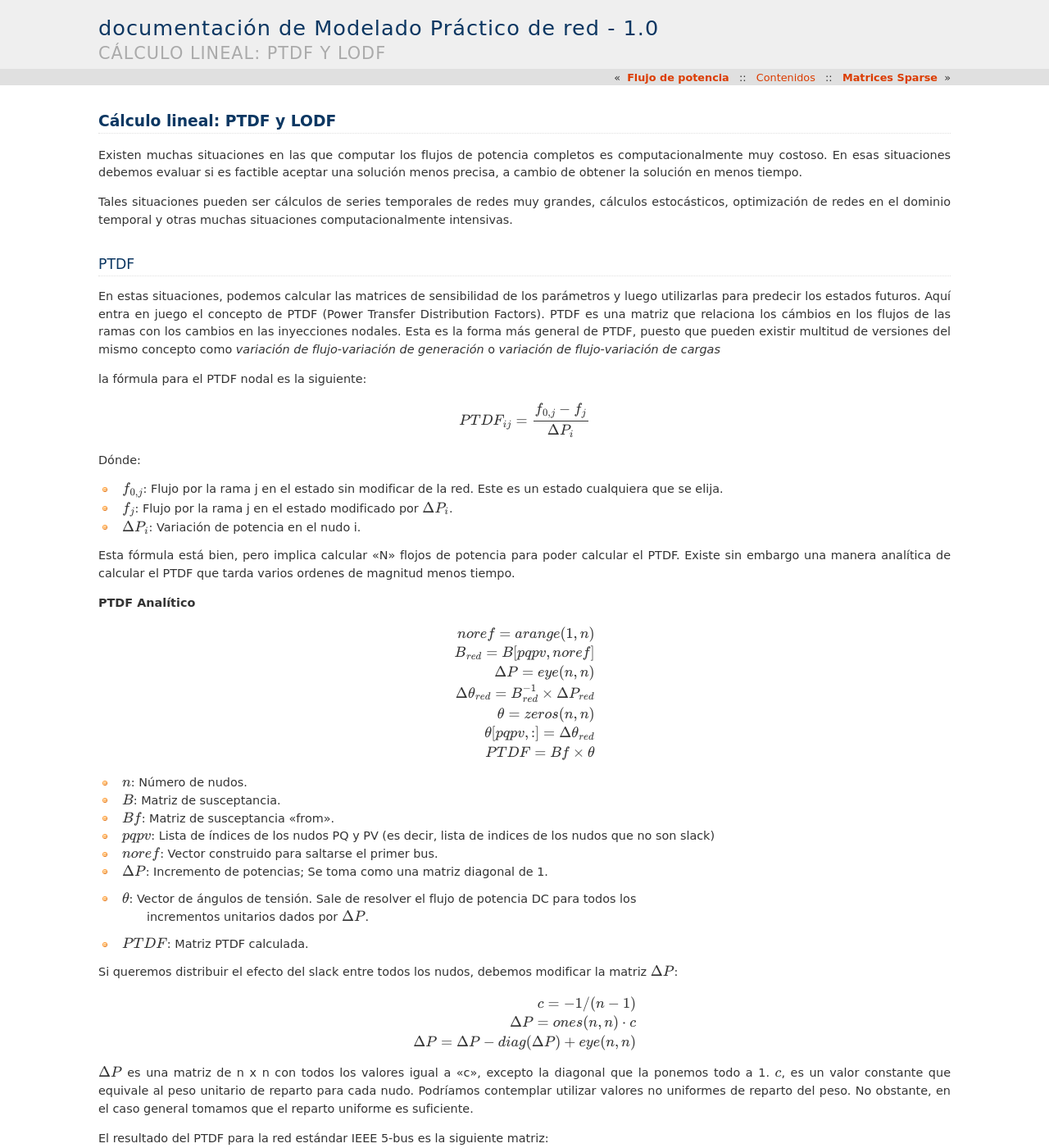
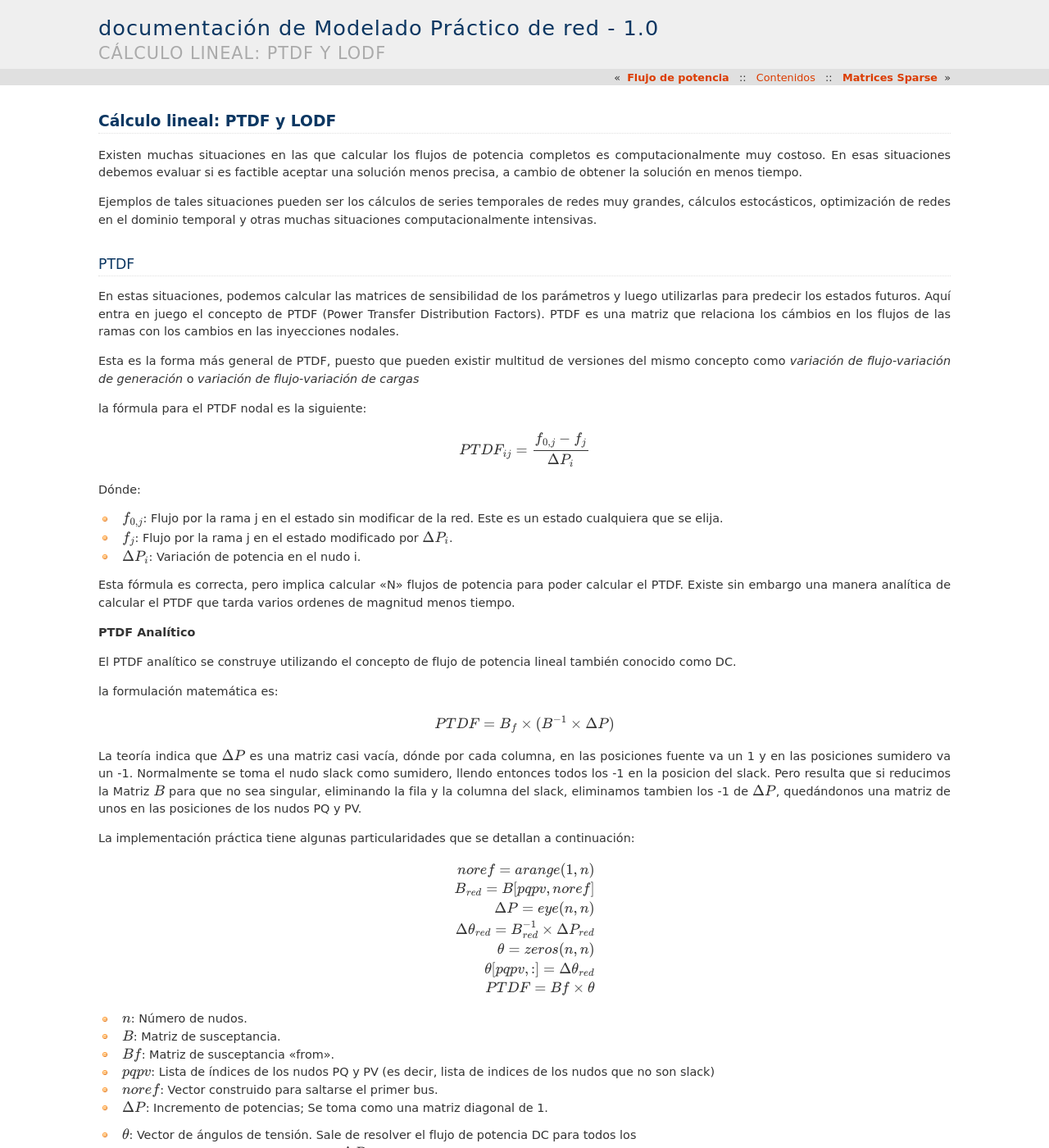
Before and after one commit to SanPen/ModeladoPractico, a Sphinx documentation site: the page built from doc/ptdf_otdf.rst, in a window 1280 px wide and 1400 px high. Shown: the whole window at 82% size. Built offline with Sphinx 7.4.7, drawn with Linux system fonts in a browser that asks for light colours; some of the changed text lies outside the part shown.

Commit message:
Added ACPTDF

```diff
--- a/doc/ptdf_otdf.rst
+++ b/doc/ptdf_otdf.rst
@@ -1,11 +1,11 @@
 Cálculo lineal: PTDF y LODF
 =====================================================
 
-Existen muchas situaciones en las que computar los flujos de potencia completos es computacionalmente muy costoso.
+Existen muchas situaciones en las que calcular los flujos de potencia completos es computacionalmente muy costoso.
 En esas situaciones debemos evaluar si es factible aceptar una solución menos precisa, a cambio de obtener la solución
 en menos tiempo.
 
-Tales situaciones pueden ser cálculos de series temporales de redes muy grandes, cálculos estocásticos, optimización
+Ejemplos de tales situaciones pueden ser los cálculos de series temporales de redes muy grandes, cálculos estocásticos, optimización
 de redes en el dominio temporal y otras muchas situaciones computacionalmente intensivas.
 
 PTDF
@@ -13,9 +13,10 @@
 
 En estas situaciones, podemos calcular las matrices de sensibilidad de los parámetros y luego utilizarlas para predecir
 los estados futuros. Aquí entra en juego el concepto de PTDF (Power Transfer Distribution Factors). PTDF es una matriz
-que relaciona los cámbios en los flujos de las ramas con los cambios en las inyecciones nodales. Esta es la forma más
-general de PTDF, puesto que pueden existir multitud de versiones del mismo concepto como *variación de flujo-variación
-de generación* o  *variación de flujo-variación de cargas*
+que relaciona los cámbios en los flujos de las ramas con los cambios en las inyecciones nodales.
+
+Esta es la forma más general de PTDF, puesto que pueden existir multitud de versiones del mismo concepto
+como *variación de flujo-variación de generación* o  *variación de flujo-variación de cargas*
 
 la fórmula para el PTDF nodal es la siguiente:
 
@@ -29,11 +30,26 @@
 - :math:`f_{j}`: Flujo por la rama j en el estado modificado por :math:`\Delta P_i`.
 - :math:`\Delta P_i`: Variación de potencia en el nudo i.
 
-Esta fórmula está bien, pero implica calcular "N" flojos de potencia para poder calcular el PTDF.
+Esta fórmula es correcta, pero implica calcular "N" flujos de potencia para poder calcular el PTDF.
 Existe sin embargo una manera analítica de calcular el PTDF que tarda varios ordenes de magnitud menos tiempo.
 
 **PTDF Analítico**
 
+El PTDF analítico se construye utilizando el concepto de flujo de potencia lineal también conocido como DC.
+
+la formulación matemática es:
+
+.. math::
+
+    PTDF = B_f \times (B^{-1} \times \Delta P)
+
+La teoría indica que :math:`\Delta P` es una matriz casi vacía, dónde por cada columna, en las posiciones
+fuente va un 1 y en las posiciones sumidero va un -1. Normalmente se toma el nudo slack como sumidero, llendo
+entonces todos los -1 en la posicion del slack. Pero resulta que si reducimos la Matriz :math:`B` para que no
+sea singular, eliminando la fila y la columna del slack, eliminamos tambien los -1 de :math:`\Delta P`,
+quedándonos una matriz de unos en las posiciones de los nudos PQ y PV.
+
+La implementación práctica tiene algunas particularidades que se detallan a continuación:
 
 .. math::
 
@@ -74,9 +90,14 @@
 
 :math:`\Delta P` es una matriz de n x n con todos los valores igual a "c",
 excepto la diagonal que la ponemos todo a 1. :math:`c`, es un valor constante que equivale al peso unitario
-de reparto para cada nudo. Podríamos contemplar utilizar valores no uniformes de reparto del peso.
+de reparto para cada nudo. Podríamos contemplar utilizar valores no uniformes de reparto del peso; En ese caso
+cada columna del vector :math:`c` es:
+
+.. math::
+
+    c_i = \frac{P_i}{\sum_i^N P_i}
+
 No obstante, en el caso general tomamos que el reparto uniforme es suficiente.
-
 
 El resultado del PTDF para la red estándar IEEE 5-bus es la siguiente matriz:
 
@@ -95,6 +116,35 @@
 +------------+---------+---------+---------+--------+---------+
 | Branch 3-4 | -0.3685 | -0.2176 | -0.1595 | 0.0000 | -0.4805 |
 +------------+---------+---------+---------+--------+---------+
+
+AC PTDF
+-------------
+
+Existe otra variación del PTDF que se construye haciendo uso del Jacobiano que se usa en el
+flujo de potencia por Newton-Raphson. El resultado final es una matriz de las mismas dimensiones
+que la matriz PTDF vista anteriormente, dónde los valores se modifican ligeramente.
+
+la formulación matemática es:
+
+.. math::
+
+    PTDF = \begin{bmatrix}
+    \frac{\partial P_f}{\partial \theta} & \frac{\partial {P_f}}{\partial |V|} \\
+    \end{bmatrix} \times \left(
+    \begin{bmatrix}
+    \frac{\partial P}{\partial \theta} & \frac{\partial {P}}{\partial |V|} \\
+    \frac{\partial Q}{\partial \theta} & \frac{\partial {Q}}{\partial |V|} \\
+    \end{bmatrix}^{-1} \times \begin{bmatrix}\Delta P \\ \Delta Q \end{bmatrix}\right)
+
+Dónde:
+
+- :math:`\Delta P`: Es la misma matriz utilizada en el método PTDF anterior.
+- :math:`\Delta Q`: Todo ceros hasta tener las dimensiones compatibles.
+- Derivadas: Ver la sección de derivadas.
+
+Una consideración sobre este método de cálculo del PTDF es que depende de un estado particular de la red,
+puesto que la formulación implica calcular derivadas de la potencia, y estas requieren un valor de tensión.
+Esto viene en contraposición al PTDF anterior, que no depende del estado de la red, sino de la topología.
 
 
 PTDF y series temporales
```
